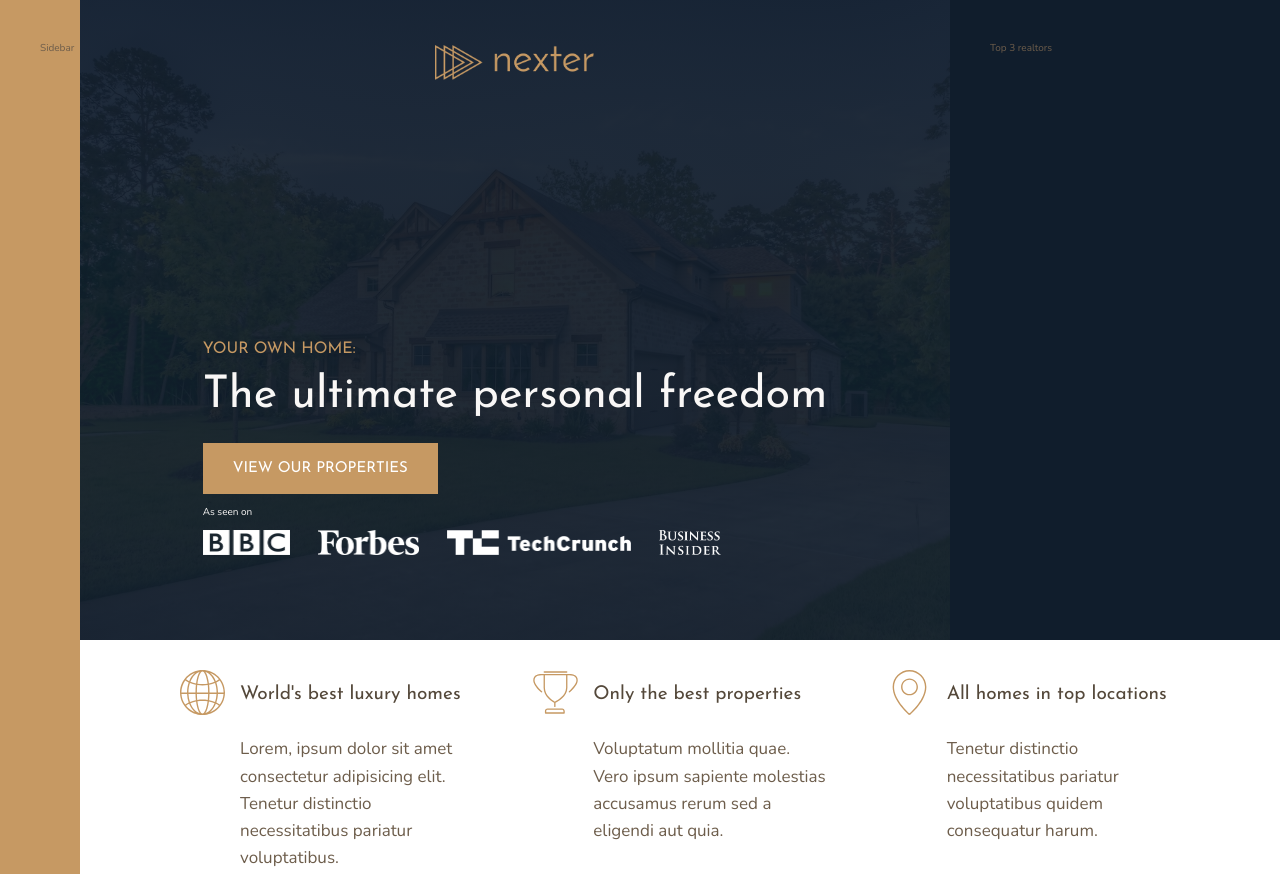
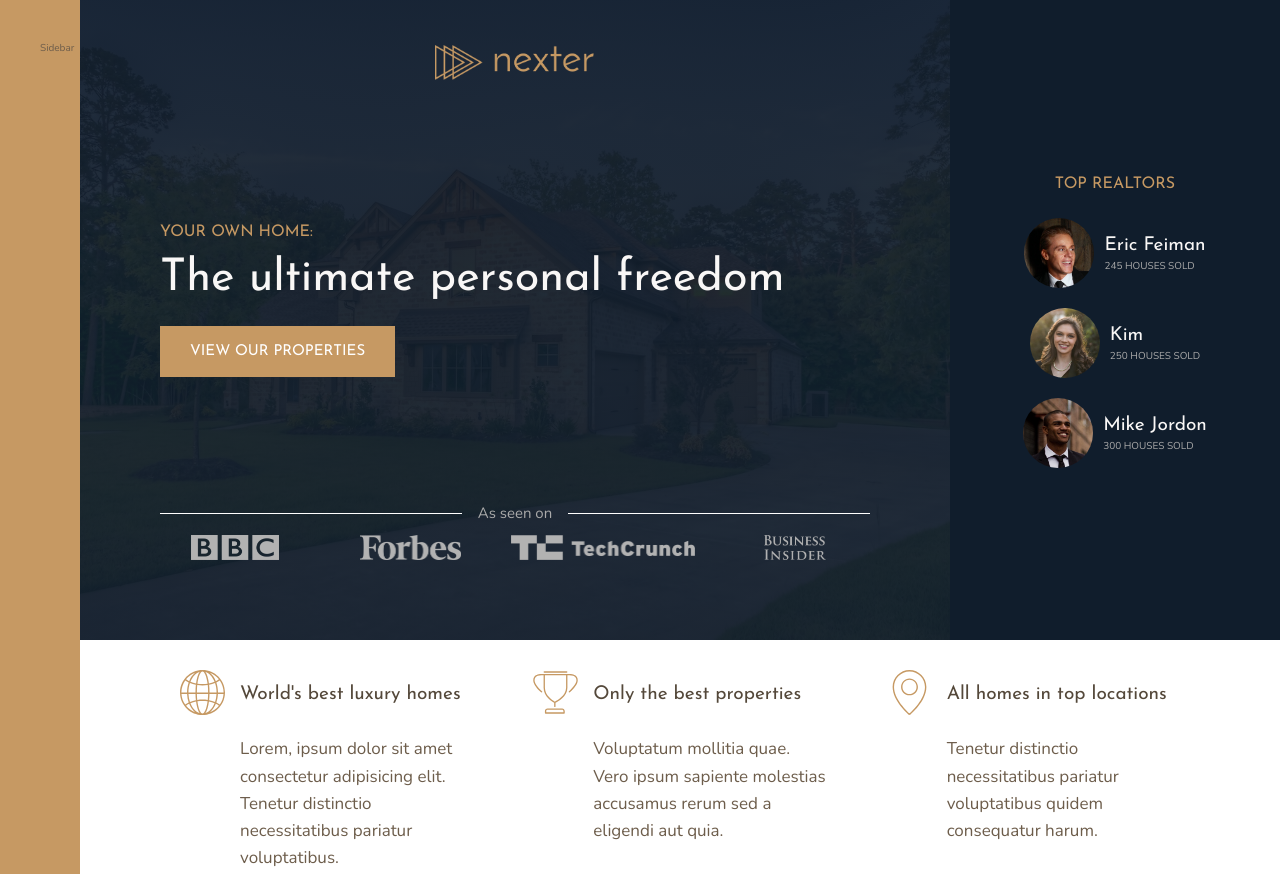
Before and after one commit to sagar-bakshi/realstateweb, a plain HTML site: page index.html in a window 1280 px wide. Shown: the top 874 px of the page. Drawn offline with nearby package versions, Linux system fonts and the light colour scheme.

Commit message:
added footer and header

```diff
--- a/css/style.css
+++ b/css/style.css
@@ -88,17 +88,33 @@ body {
   grid-column: full-start/col-end 6;
   background-image: linear-gradient(rgba(16, 29, 44, 0.93), rgba(16, 29, 44, 0.93)), url("../img/hero.jpeg");
   background-size: cover;
+  background-position: center;
   padding: 8rem;
   padding-top: 4.5rem;
   justify-content: center;
   display: grid;
-  grid-template-rows: 1fr min-content 6rem;
+  grid-template-rows: 1fr min-content 6rem 1fr;
   grid-gap: 1rem; }
   .header__seenon-text {
-    color: #f9f7f6; }
-  .header__seenon-logos img {
-    height: 2.5rem;
-    margin-right: 2.5rem; }
+    display: grid;
+    grid-template-columns: 1fr max-content 1fr;
+    align-items: center;
+    grid-column-gap: 1.6rem;
+    color: #aaa;
+    font-size: 1.5rem; }
+    .header__seenon-text::before, .header__seenon-text::after {
+      content: "";
+      height: 1px;
+      background-color: #fff;
+      display: block; }
+  .header__seenon-logos {
+    display: grid;
+    grid-template-columns: repeat(4, 1fr);
+    grid-gap: 2.5rem; }
+    .header__seenon-logos img {
+      height: 2.5rem;
+      filter: brightness(70%);
+      justify-self: center; }
   .header__logo {
     height: 3.5rem;
     justify-self: center; }
@@ -108,7 +124,25 @@ body {
 
 .realtors {
   background-color: #101d2c;
-  grid-column: col-start 7/  full-end; }
+  grid-column: col-start 7/  full-end;
+  display: grid;
+  justify-content: center;
+  align-content: center;
+  justify-items: center;
+  grid-row-gap: 2rem; }
+  .realtors__sold {
+    text-transform: uppercase;
+    color: #aaa;
+    margin-top: -3px; }
+  .realtors__list {
+    display: grid;
+    grid-template-columns: min-content max-content;
+    grid-column-gap: 1rem;
+    align-items: center; }
+  .realtors__img {
+    width: 7rem;
+    border-radius: 50px;
+    display: block; }
 
 .features {
   grid-column: center-start/center-end;
@@ -273,4 +307,33 @@ body {
 
 .footer {
   background-color: #101d2c;
-  grid-column: full-start/full-end; }
+  grid-column: full-start/full-end;
+  padding: 4rem; }
+
+.nav {
+  list-style: none;
+  display: grid;
+  grid-template-columns: repeat(auto-fit, minmax(15rem, 1fr));
+  grid-gap: 2rem;
+  align-items: center; }
+  .nav__link:visited, .nav__link:link {
+    text-transform: uppercase;
+    font-family: "Josefin Sans", sans-serif;
+    font-size: 1.5rem;
+    text-decoration: none;
+    color: #fff;
+    text-align: center;
+    display: block;
+    padding: 1.5rem;
+    transition: all .2s; }
+  .nav__link:hover, .nav__link:active {
+    background-color: rgba(255, 255, 255, 0.05);
+    transform: translateY(-3px); }
+
+.copyright {
+  font-size: 1.5rem;
+  color: #aaa;
+  margin-right: auto;
+  margin-left: auto;
+  margin-top: 1.5rem;
+  text-align: center; }
--- a/index.html
+++ b/index.html
@@ -32,7 +32,28 @@
         </header>
 
         <div class="realtors">
-            Top 3 realtors
+            <h3 class="heading-3">Top Realtors</h3>
+            <div class="realtors__list">
+                <img src="img/realtor-1.jpeg" alt="Realtor 1" class="realtors__img">
+                <div class="realtor__details">
+                    <h4 class="heading-4 heading-4--light">Eric Feiman</h4>
+                    <p class="realtors__sold">245 Houses sold</p>
+                </div>
+            </div>
+            <div class="realtors__list">
+                <img src="img/realtor-2.jpeg" alt="Realtor 2" class="realtors__img">
+                <div class="realtor__details">
+                    <h4 class="heading-4 heading-4--light">Kim</h4>
+                    <p class="realtors__sold">250 Houses sold</p>
+                </div>
+            </div>
+            <div class="realtors__list">
+                <img src="img/realtor-3.jpeg" alt="Realtor 3" class="realtors__img">
+                <div class="realtor__details">
+                    <h4 class="heading-4 heading-4--light">Mike Jordon</h4>
+                    <p class="realtors__sold">300 Houses sold</p>
+                </div>
+            </div>
         </div>
 
         <div class="features">
@@ -351,7 +372,18 @@
         </section>
 
         <footer class="footer">
-            Footer
+            <ul class="nav">
+                <li class="nav__item"><a href="#" class="nav__link">Contact us</a></li>
+                <li class="nav__item"><a href="#" class="nav__link">Come and join us</a></li>
+                <li class="nav__item"><a href="#" class="nav__link">Request Purposal</a></li>
+                <li class="nav__item"><a href="#" class="nav__link">Submit your property</a></li>
+                <li class="nav__item"><a href="#" class="nav__link">Find your dream home</a></li>
+                <li class="nav__item"><a href="#" class="nav__link">Download home planner</a></li>
+            </ul>
+            <p class="copyright">
+                &copy; copyright reserve to sagar bakshi, Using this template strictly prohibited.
+                Design By johns.
+            </p>
         </footer>
 
     </body>
--- a/sass/_header.scss
+++ b/sass/_header.scss
@@ -3,6 +3,7 @@
   grid-column: full-start/col-end 6;
   background-image: linear-gradient(rgba($color-secondary, .93),rgba($color-secondary, .93)),url("../img/hero.jpeg");
   background-size: cover;
+  background-position: center;
 
   padding: 8rem;
   padding-top: 4.5rem;
@@ -10,18 +11,37 @@
 
   display: grid;
   //grid-template-columns: repeat(4, 1fr);
-  grid-template-rows: 1fr min-content 6rem;
+  grid-template-rows: 1fr min-content 6rem 1fr;
   grid-gap: 1rem;
 
   &__seenon{
 
     &-text{
-      color: $color-grey-light-1;
+      display: grid;
+      grid-template-columns: 1fr max-content 1fr;
+      align-items: center;
+      grid-column-gap: 1.6rem;
+      color: $color-grey-light-2;
+      font-size: 1.5rem;
+
+      &::before,
+       &::after{
+        content: "";
+        height: 1px;
+        background-color: #fff;
+        display: block;
+    }
+
     }
     &-logos{
+      display: grid;
+      grid-template-columns: repeat(4,1fr);
+      grid-gap: 2.5rem;
+
         img{
           height: 2.5rem;
-          margin-right: 2.5rem;
+          filter: brightness(70%);
+          justify-self: center;
         }
     }
   }
--- a/sass/_realtors.scss
+++ b/sass/_realtors.scss
@@ -1,4 +1,29 @@
 .realtors{
   background-color: $color-secondary;
   grid-column: col-start 7/  full-end;
+  display: grid;
+  justify-content: center;
+  align-content: center;
+  justify-items: center;
+  grid-row-gap: 2rem;
+
+
+  &__sold{
+    text-transform: uppercase;
+    color: $color-grey-light-2;
+    margin-top: -3px;
+
+  }
+  &__list{
+      display: grid;
+      grid-template-columns: min-content max-content;
+      grid-column-gap: 1rem;
+      align-items: center;
+  }
+  &__img{
+      width: 7rem;
+      border-radius: 50px;
+      display: block;
+  }
+
 }
```
Also changed, not shown: sass/_footer.scss (+39 -0 lines).
